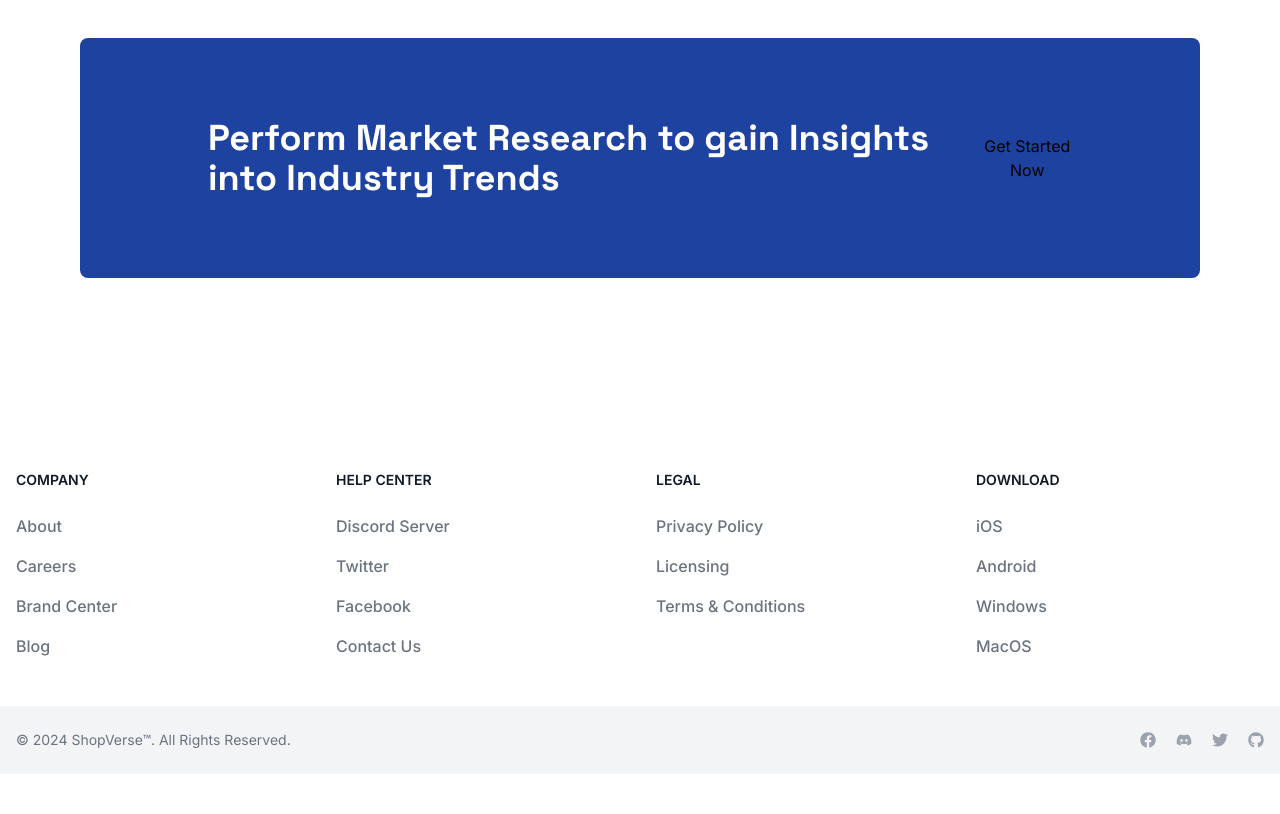
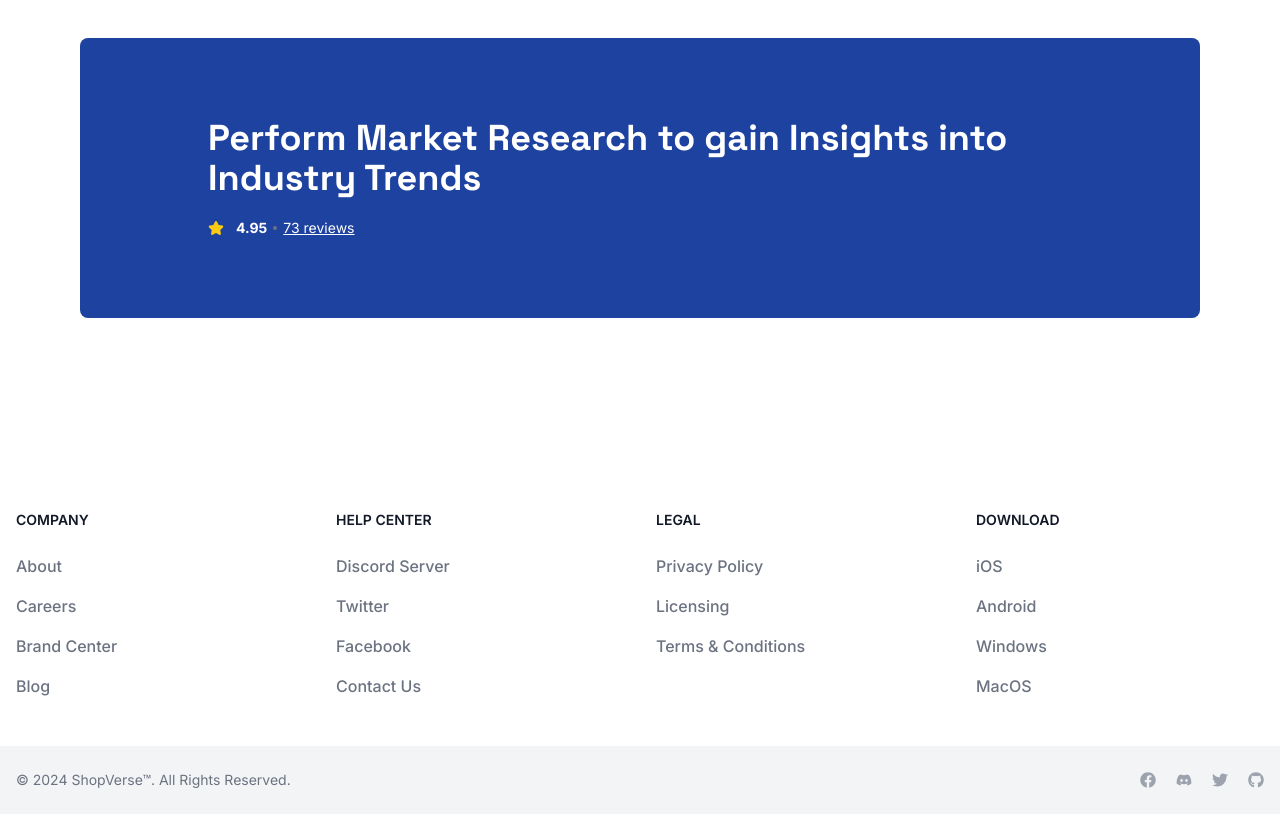
Before and after one commit to patrickiyiakimo/shopverse, a Next.js app: page /about in a window 1280 px wide. Shown: the part 1205-2019 px from the top of the page. Before the commit the page ends 1979 px from the top, so only its background shows below. Built offline with nearby package versions, Linux system fonts and the light colour scheme; a web font is replaced by a local one.

Commit message:
builf the avout page

```diff
--- a/app/about/page.tsx
+++ b/app/about/page.tsx
@@ -17,7 +17,7 @@ export default function CartPage() {
           </p>
         </div>
       </section>
-      <div className="mr-5 ml-5  grid grid-cols-2 gap-4 md:grid-cols-4 md:mx-20 lg:mx-20">
+      <div className="ml-5 mr-5  grid grid-cols-2 gap-4 md:mx-20 md:grid-cols-4 lg:mx-20">
         <div className="grid gap-4">
           <div>
             <img
@@ -111,10 +111,35 @@ export default function CartPage() {
           </div>
         </div>
       </div>
-      <section className="bg-blue-800 mt-10 mx-5 md:mx-20 rounded-lg px-10 py-10 md:px-32 md:py-20">
-        <div className="md:flex">
-          <h3 className="font-mont font-bold text-white text-xl md:text-2xl lg:text-4xl">Perform Market Research to gain Insights into Industry Trends</h3>
-          <button>Get Started Now</button>
+      <section className="mx-5 mt-10 rounded-lg bg-blue-800 px-10 py-10 md:mx-20  md:px-32 md:py-20">
+        <div className="">
+          <h3 className="font-mont mr-10 text-xl font-bold text-white md:text-2xl lg:text-4xl">
+            Perform Market Research to gain Insights into Industry Trends
+          </h3>
+          {/* <button className="whitespace-nowrap bg-blue-400 px-2 rounded-full">
+            Get Started Now
+          </button> */}
+          <div className="flex items-center mt-5 text-white dark:text-white">
+            <svg
+              className="me-1 size-4 text-yellow-300"
+              aria-hidden="true"
+              xmlns="http://www.w3.org/2000/svg"
+              fill="currentColor"
+              viewBox="0 0 22 20"
+            >
+              <path d="M20.924 7.625a1.523 1.523 0 0 0-1.238-1.044l-5.051-.734-2.259-4.577a1.534 1.534 0 0 0-2.752 0L7.365 5.847l-5.051.734A1.535 1.535 0 0 0 1.463 9.2l3.656 3.563-.863 5.031a1.532 1.532 0 0 0 2.226 1.616L11 17.033l4.518 2.375a1.534 1.534 0 0 0 2.226-1.617l-.863-5.03L20.537 9.2a1.523 1.523 0 0 0 .387-1.575Z" />
+            </svg>
+            <p className="ms-2 text-sm font-bold dark:text-white">
+              4.95
+            </p>
+            <span className="mx-1.5 size-1 rounded-full bg-gray-500 dark:bg-gray-400"></span>
+            <a
+              href="#"
+              className="text-sm font-mediu underline hover:no-underline dark:text-white"
+            >
+              73 reviews
+            </a>
+          </div>
         </div>
       </section>
     </div>
```
